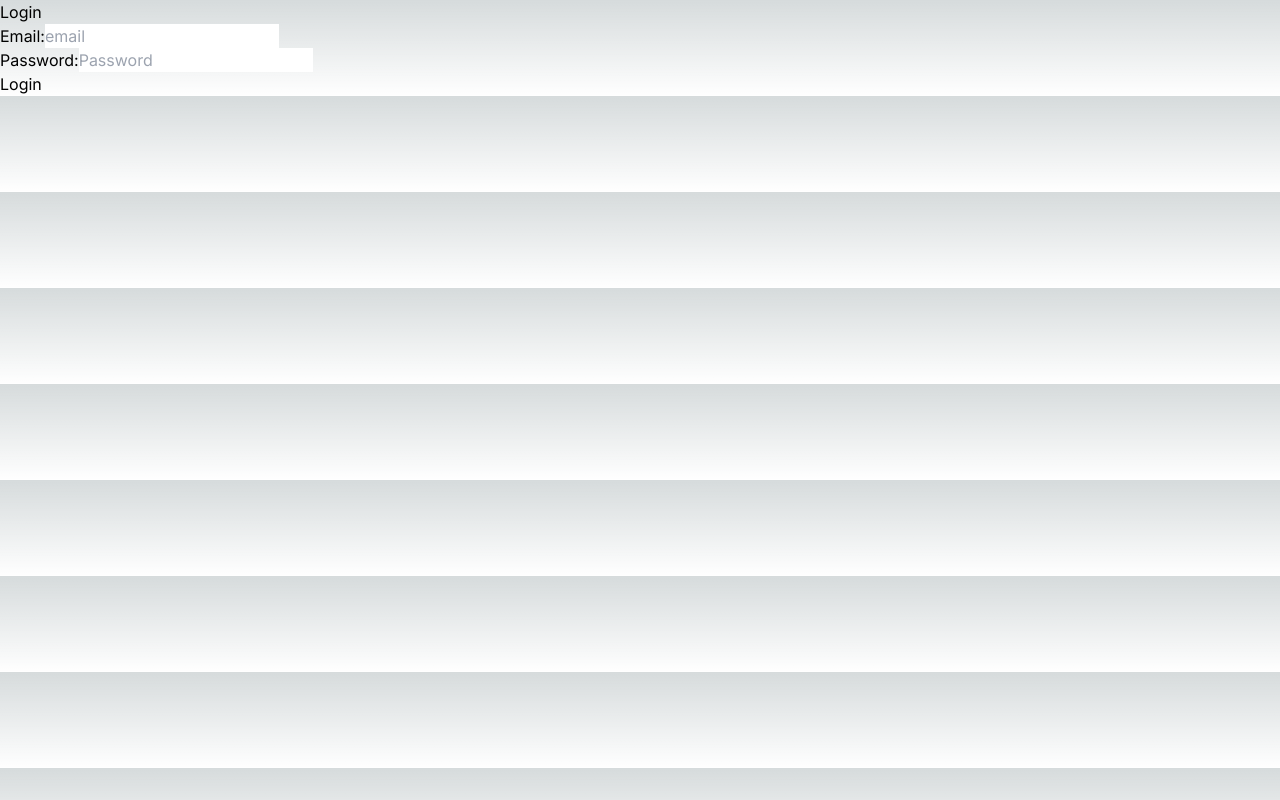
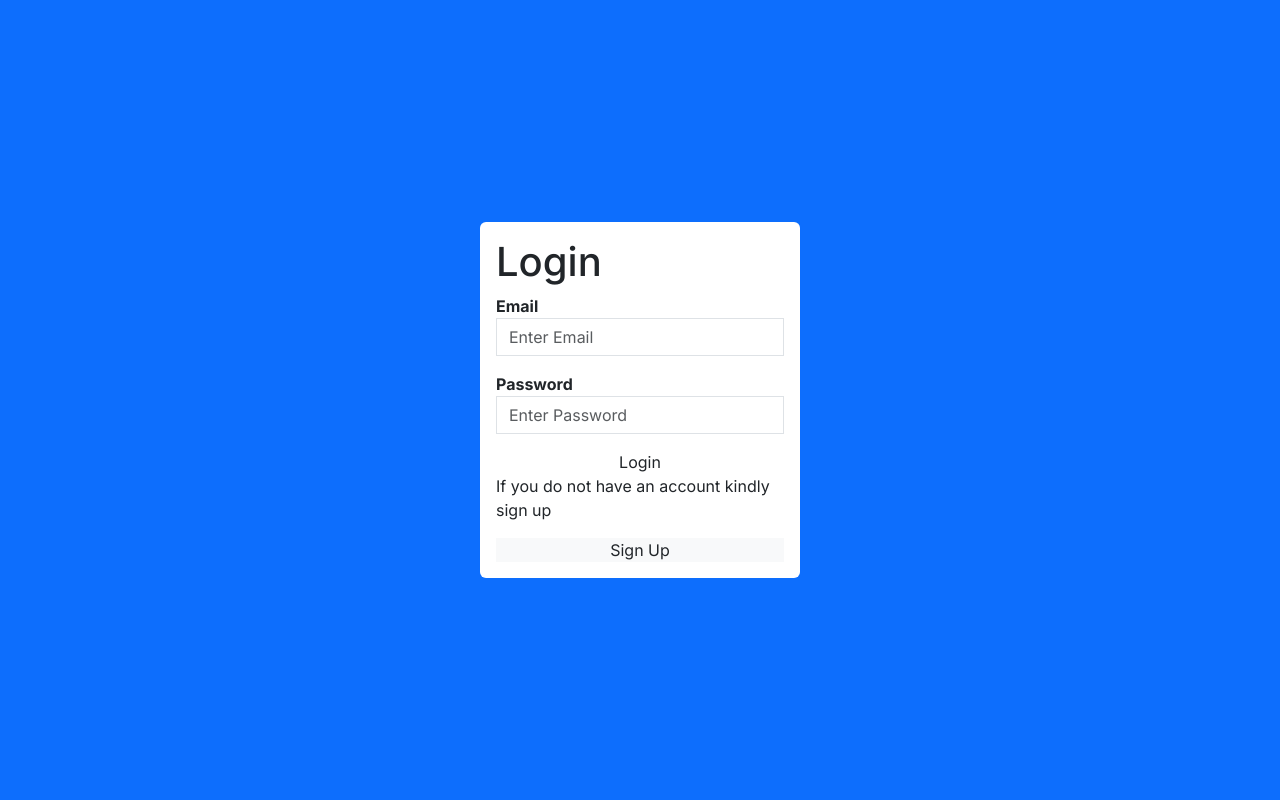
Before and after one commit to razumah1/Stock-Database, a Next.js app: page /login in a window 1280 px wide. Built offline with nearby package versions, Linux system fonts and the light colour scheme.

Commit message:
frontend update

```diff
--- /dev/null
+++ b/app/login/LoginValidation.js
@@ -0,0 +1,3 @@
+function validation(values) {
+
+}
--- a/app/login/page.js
+++ b/app/login/page.js
@@ -1,12 +1,32 @@
 'use client';
 import React, { useEffect, useState } from 'react';
 import { useHistory } from 'react-router-dom';
+import 'bootstrap/dist/css/bootstrap.min.css'
 //import {fetchData} from './api'
 
 
-const Login = () => {
-  const [email, setEmail] = useState('');
-  const [password, setPassword] = useState('');
+function Login () {
+  const [email, setEmail] = useState('')
+  const [password, setPassword] = useState('')
+
+
+  const handleLogin = (event) => {
+    // event.preventDefault();
+    console.log("Login works")
+    // setValues(validation(event.target.name))
+
+    // history.push('/stock-list');
+  };
+
+  const handleSignUp = (event) => {
+    console.log('Checking redirect');
+  }
+
+  const handleInput = (event) => {
+    setValues(prev => ({...prev, [event.target.name]: [event.target.value]}))
+
+    history.push('/stock-list');
+  };
  // const history = useHistory();
 
   useEffect(() => {
@@ -20,26 +40,31 @@ const Login = () => {
     fetchDataFromRoute();
   },[]);
 
- /* const handleLogin = () => {
-    // Perform authentication logic, e.g., API call to validate credentials
-    // If authentication is successful, redirect to the StockList page
-    // For now, let's assume authentication is successful and navigate to StockList
-    history.push('/stock-list');
-  }; */
+
   return (
-    <div>
+    <div className = 'd-flex justify-content-center align-items-center bg-primary vh-100'>
+      <div className = 'bg-white p-3 rounded w-25'>
       <h1>Login</h1>
-      <form>
-        <label>Email:</label>
-        <input type="text" placeholder="email" value={email} onChange={(e) => setEmail(e.target.value)} />
-        <br />
-        <label>Password:</label>
-        <input type="password" placeholder="Password" value={password} onChange={(e) => setPassword(e.target.value)} />
-        <br />
-        <button type="button" onClick={Login}>
+      <form action='' onSubmit={handleLogin}>
+        <div className='mb-3'>
+        <label><strong>Email</strong></label>
+        <input type="email" placeholder="Enter Email" name ='email'
+        onChange={(e) => setEmail(e.target.value)} className= 'form-control rounded-0' value={email} />
+        </div>
+        <div className='mb-3'>
+        <label><strong>Password</strong></label>
+        <input type="password" placeholder="Enter Password" name= 'password'
+        onChange={(e) => setPassword(e.target.value)} className= 'form-control rounded-0' value={password}/>
+        </div>
+        <button type ='submit' className='btn-btn-success w-100 rounded-0'>
           Login
         </button>
+        <p> If you do not have an account kindly sign up</p>
+        <button href='/signup' className='btn-btn-success w-100 bg-light rounded-0 text-decoration-none' type="button">
+          Sign Up
+        </button>
       </form>
+      </div>
     </div>
   );
 };
--- a/app/page.tsx
+++ b/app/page.tsx
@@ -3,7 +3,8 @@ import Image from 'next/image';
 import Link from 'next/link';
 import backgroundImage from './stck.jpg';
 import React from 'react';
-import {fetchData} from './api'
+import {fetchData} from './api';
+import { BrowserRouter, Routes, Route} from 'react-router-dom';
 /*
 const Page = () => {
 const [data, setData] = React.useState([]);
--- /dev/null
+++ b/app/stock/page.js
@@ -0,0 +1 @@
+import React from "react";
```
Also changed, not shown: app/signup/page.js (+22 -17 lines).
